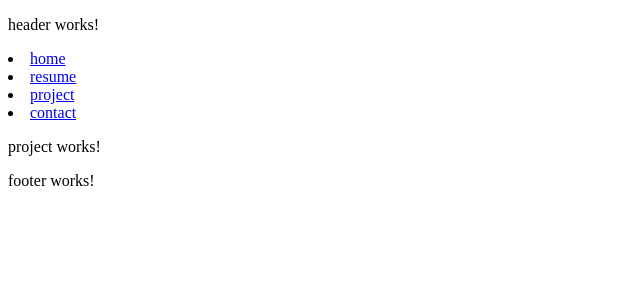
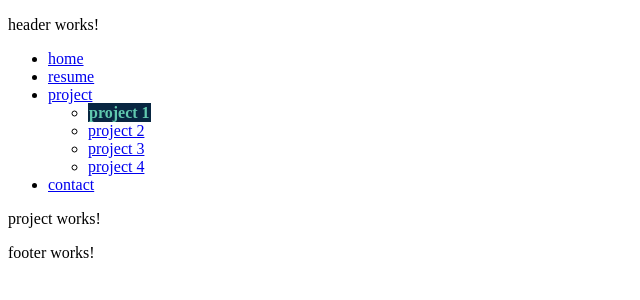
Before and after one commit to mahamfathy/maha-portfolio, an Angular app: page /projects/1 in a window 1280 px wide. Shown: the top 300 px of the page, without its empty margins (0-640 px from the left). Built offline with nearby package versions, Linux system fonts and the light colour scheme.

Commit message:
editing child routes

```diff
--- a/src/app/app.config.ts
+++ b/src/app/app.config.ts
@@ -4,5 +4,5 @@ import { provideRouter } from '@angular/router';
 import { routes } from './app.routes';
 
 export const appConfig: ApplicationConfig = {
-  providers: [provideRouter(routes)]
+  providers: [provideRouter(routes)],
 };
--- a/src/app/header/header.component.html
+++ b/src/app/header/header.component.html
@@ -1,7 +1,64 @@
 <p>header works!</p>
 <nav class="nav">
-  <li><a routerLink="home" class="nav-link">home</a></li>
-  <li><a routerLink="resume" class="nav-link">resume</a></li>
-  <li><a routerLink="projects" class="nav-link">project</a></li>
-  <li><a routerLink="contact" class="nav-link">contact </a></li>
+  <ul>
+    <li>
+      <a routerLinkActive="active" routerLink="home" class="nav-link">home</a>
+    </li>
+    <li>
+      <a routerLinkActive="active" routerLink="resume" class="nav-link"
+        >resume</a
+      >
+    </li>
+    <li>
+      <a
+        routerLinkActive="active"
+        [routerLinkActiveOptions]="{ exact: true }"
+        routerLink="projects"
+        class="nav-link"
+        >project</a
+      >
+      <ul>
+        <li>
+          <a
+            routerLinkActive="active"
+            [routerLink]="['projects', 1]"
+            [routerLinkActiveOptions]="{ exact: true }"
+            >project 1
+          </a>
+        </li>
+        <li>
+          <a routerLinkActive="active" [routerLink]="['/projects', 2]">
+            project 2</a
+          >
+        </li>
+        <li>
+          <a
+            routerLinkActive="active"
+            [routerLinkActiveOptions]="{ exact: true }"
+            routerLink="projects/3"
+          >
+            project 3</a
+          >
+        </li>
+        <li>
+          <a
+            routerLinkActive="active"
+            [routerLinkActiveOptions]="{ exact: true }"
+            routerLink="projects/4"
+          >
+            project 4
+          </a>
+        </li>
+      </ul>
+    </li>
+    <li>
+      <a
+        routerLinkActive="active"
+        [routerLinkActiveOptions]="{ exact: true }"
+        routerLink="contact"
+        class="nav-link"
+        >contact
+      </a>
+    </li>
+  </ul>
 </nav>
--- a/src/app/header/header.component.scss
+++ b/src/app/header/header.component.scss
@@ -0,0 +1,7 @@
+.active {
+  color: rgb(97, 201, 175);
+  font-weight: bold;
+  text-decoration: none;
+  background-color: rgb(8, 38, 65);
+  border: 1px solid rgb(8, 38, 65);
+}
--- a/src/app/projects/project/project.component.ts
+++ b/src/app/projects/project/project.component.ts
@@ -1,12 +1,30 @@
-import { Component } from '@angular/core';
+import { Component, OnInit } from '@angular/core';
+import { ActivatedRoute, ParamMap, Params } from '@angular/router';
 
 @Component({
   selector: 'app-project',
   standalone: true,
   imports: [],
   templateUrl: './project.component.html',
-  styleUrl: './project.component.scss'
+  styleUrl: './project.component.scss',
 })
-export class ProjectComponent {
+export class ProjectComponent implements OnInit {
+  constructor(private activatedroute: ActivatedRoute) {}
+  ngOnInit(): void {
+    // not preffered to use them as they are static
 
+    // const id = this.activatedroute.snapshot.params['id'];
+    // console.log(id);
+    // const projectId = this.activatedroute.snapshot.paramMap.get('id');
+    // console.log(projectId);
+
+    //subscribtion is better and dynamic observable
+    this.activatedroute.params.subscribe((res: Params) => {
+      console.log(res['id'], typeof res['id']);
+    });
+    // or
+    this.activatedroute.paramMap.subscribe((res: ParamMap) => {
+      console.log(res.get('id'));
+    });
+  }
 }
```
